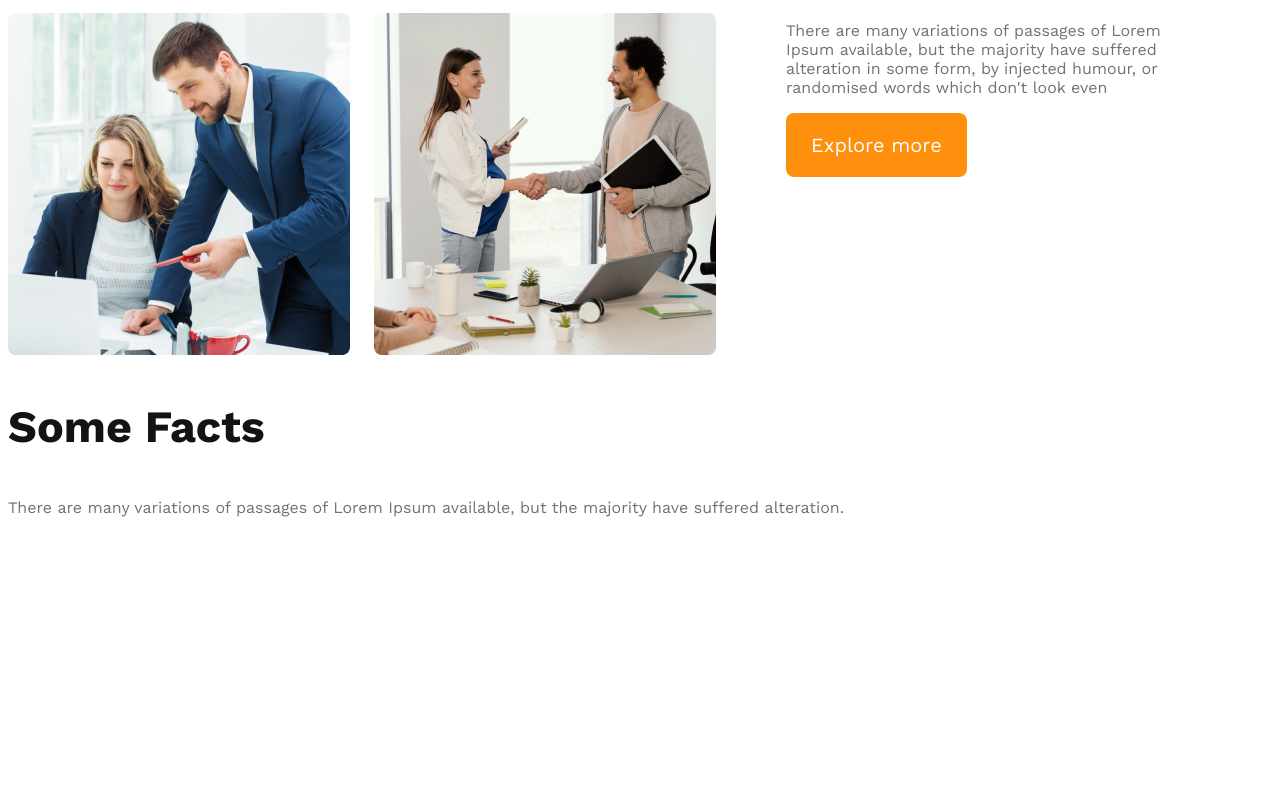
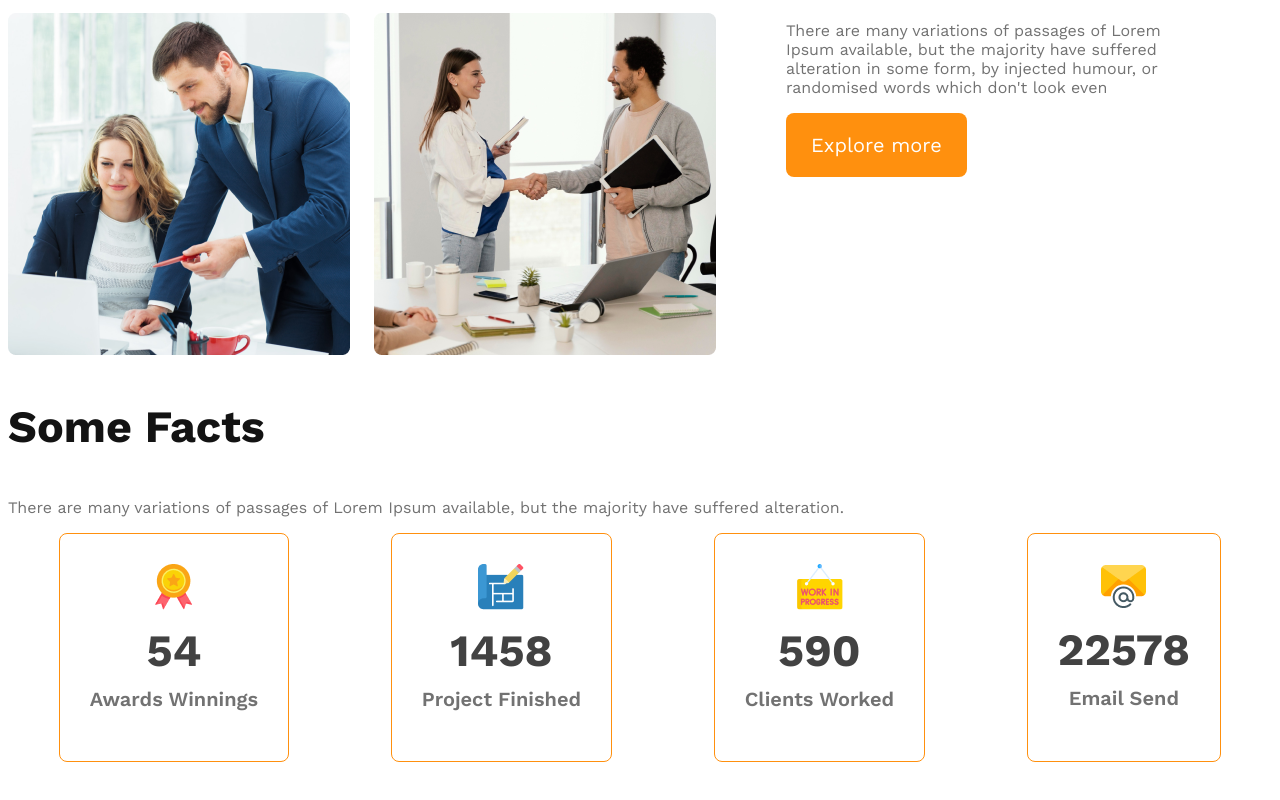
Before and after one commit to Nazrulofficeial/G3-Architect-Main, a plain HTML site: page index.html in a window 1280 px wide. Shown: the part 1434-2234 px from the top of the page. Before the commit the page ends 2021 px from the top, so only its background shows below. Drawn offline with nearby package versions, Linux system fonts and the light colour scheme.

Commit message:
feature section finished

```diff
--- a/index.html
+++ b/index.html
@@ -55,6 +55,29 @@
         <section class="facts">
             <h3 class="section-title">Some Facts</h3>
             <p class="text-light-gray">There are many variations of passages of Lorem Ipsum available, but the majority have suffered alteration.</p>
+            <div class="facts-card-container">
+                <!-- .card*4>img+h2.card-stats+p.card-title text-light-gray -->
+                <div class="card">
+                    <img src="images/icons/ribon.png" alt="">
+                    <h2 class="card-stats">54</h2>
+                    <p class="card-title text-light-gray">Awards Winnings</p>
+                </div>
+                <div class="card">
+                    <img src="images/icons/projects.png" alt="">
+                    <h2 class="card-stats">1458</h2>
+                    <p class="card-title text-light-gray">Project Finished</p>
+                </div>
+                <div class="card">
+                    <img src="images/icons/customers.png" alt="">
+                    <h2 class="card-stats">590</h2>
+                    <p class="card-title text-light-gray text-light-gray">Clients Worked </p>
+                </div>
+                <div class="card">
+                    <img src="images/icons/email.png" alt="">
+                    <h2 class="card-stats">22578</h2>
+                    <p class="card-title text-light-gray text-light-gray">Email Send</p>
+                </div>
+            </div>
         </section>
     </main>
     <footer>
--- a/styles/architect.css
+++ b/styles/architect.css
@@ -69,78 +69,103 @@ nav li a {
 }
 
 
-.banner img{
+.banner img {
     width: 100%;
     margin-top: 20px;
 }
 
 /* Main Styles */
 
-main{
+main {
     max-width: 1440px;
     margin: 70px auto;
 }
 
 /* Teams Section */
-.teams-container{
+.teams-container {
     display: flex;
     align-items: center;
 }
-.teams-img-container{
+
+.teams-img-container {
     display: grid;
     grid-template-columns: repeat(2, 1fr);
     gap: 1.5rem;
 }
 
-.teams-content{
+.teams-content {
     padding-right: 70px;
     padding-left: 70px;
 }
 
-.teams-title{
-    font-size:2.8rem;
+.teams-title {
+    font-size: 2.8rem;
 }
 
-.teams-title .quick-list{
+.teams-title .quick-list {
     font-weight: 500;
 }
 
-.teams-title .text-features{
+.teams-title .text-features {
     color: #FF900E;
     font-weight: 700;
 }
 
+/* Facts Section */
+.facts-card-container{
+    display: flex;
+    justify-content: space-around;
+}
+.facts-card-container .card {
+    border-radius: 8px;
+    border: 1px solid #FF900E;
+    text-align: center;
+    padding: 30px;
+}
+.facts-card-container .card-title{
+    font-weight: 600;
+    font-size: 1.25rem;
+    margin-top: 5px;
+}
 
-
-
+.facts-card-container .card-stats{
+    font-size: 2.8rem;
+    color: #424242;
+    margin-top: 10px;
+    margin-bottom: 10px;
+}
 
 /* Responsive Style */
 /* Mobile Responsive Style */
 @media screen and (max-width: 576px) {
-    header{
+    header {
         padding: 20px;
     }
+
     nav,
-    .teams-container{
+    .teams-container {
         flex-direction: column;
     }
 
-    .teams-img-container{
+    .teams-img-container {
         grid-template-columns: 1fr;
     }
-    .teams-content{
+
+    .teams-content {
         padding-right: 20px;
         padding-left: 20px;
     }
 }
+
 /* Tablet or medium responsive styles */
 
 @media screen and (min-width: 576px) and (max-width: 960px) {
-    header{
+    header {
         padding: 50px;
     }
+
     nav,
-    .teams-container{
+    .teams-container {
         flex-direction: column;
     }
 }
```
